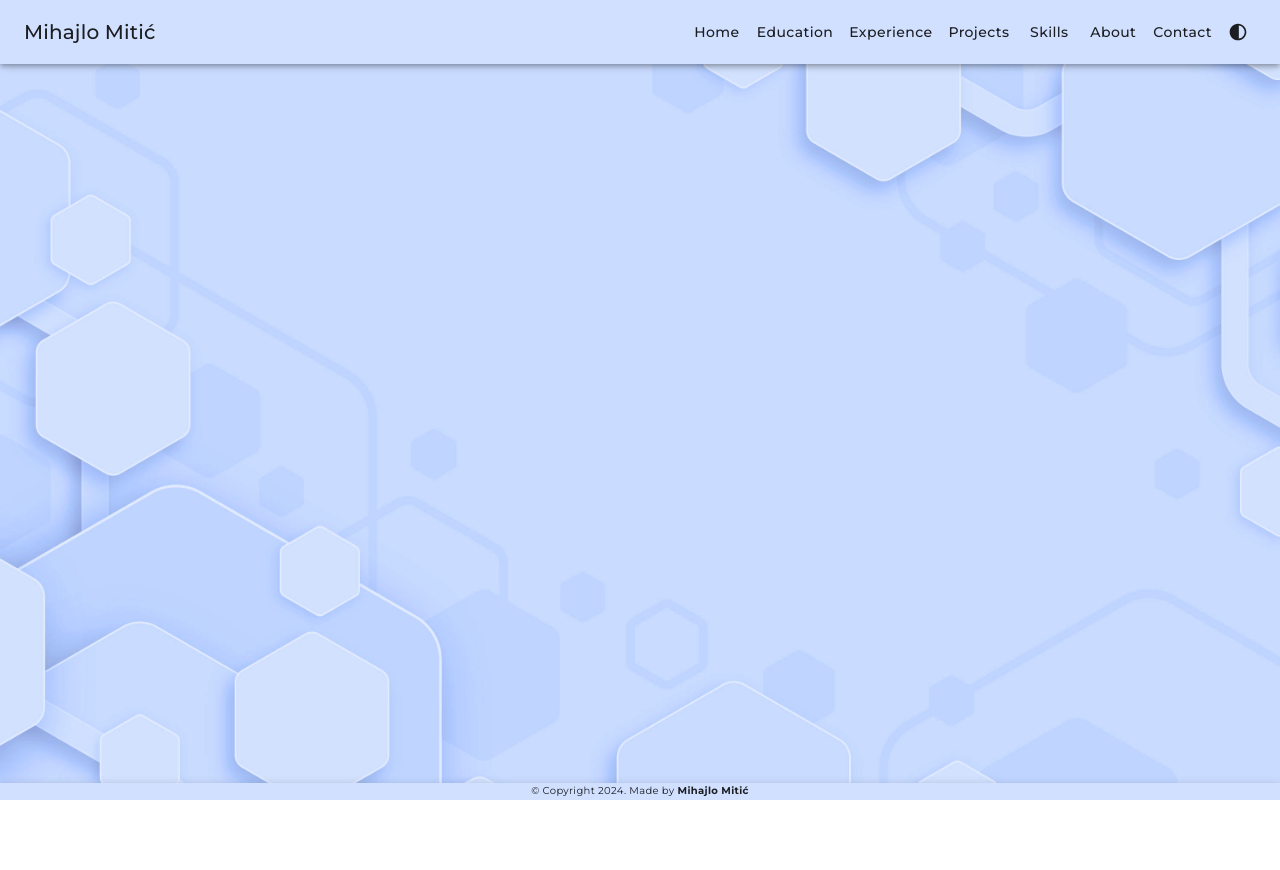
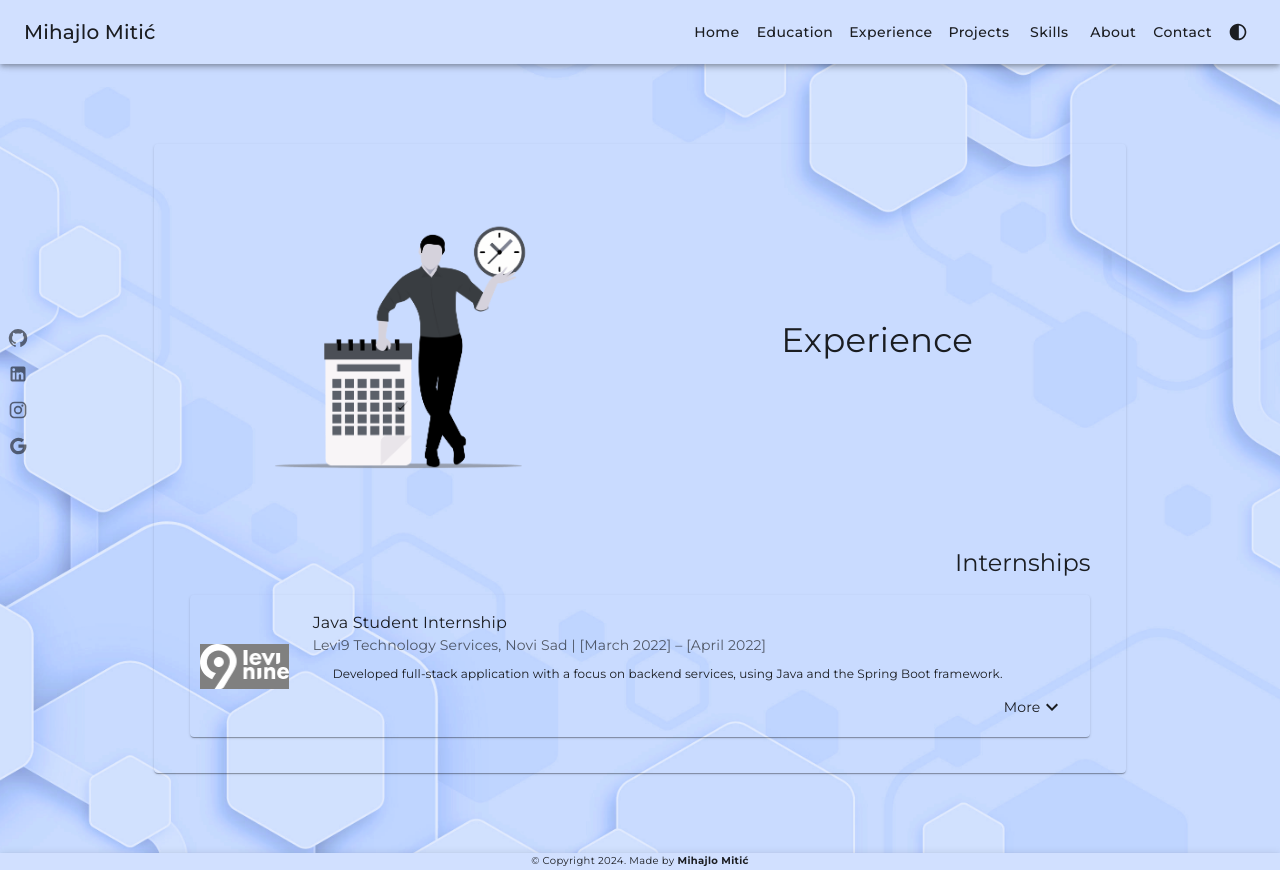
Before and after one commit to mmitic99/mmitic99.github.io, a React (Create React App) app: page /experience in a window 1280 px wide. Before the commit the page ends 800 px from the top, so only its background shows below. Built offline with nearby package versions, Linux system fonts and the light colour scheme.

Commit message:
feat: experience page

```diff
--- a/src/App.js
+++ b/src/App.js
@@ -8,6 +8,7 @@ import { indigo } from "@mui/material/colors";
 import { useState } from "react";
 import React from "react";
 import Education from "./components/Education.js";
+import Experience from "./components/Experience.js";
 
 const lightBackground = "/img/lightBackground.png";
 const darkBackground = "/img/darkBackground.png";
@@ -81,6 +82,10 @@ function App() {
               path="/education"
               element={<Education navbarHeight={navbarHeight} />}
             />
+            <Route
+              path="/experience"
+              element={<Experience navbarHeight={navbarHeight} />}
+            />
           </Routes>
           <Footbar />
         </Router>
--- a/src/components/Education.js
+++ b/src/components/Education.js
@@ -30,26 +30,21 @@ function Education({ navbarHeight }) {
             justify: "flex-end",
           }}
         >
-          <Grid2
-            size={small ? 16 : 8}
-            alignItems="center"
-            justify="flex-end"
-            order={small ? 2 : 1}
-          >
-            <img
-              src={process.env.PUBLIC_URL + "/img/education.png"}
-              style={{ width: "100%", height: "100%" }}
-            />
-          </Grid2>
-          <Grid2
-            size={small ? 16 : 8}
-            alignItems="center"
-            justify="center"
-            order={small ? 1 : 2}
-          >
+          <Grid2 size={small ? 16 : 8} alignItems="center" justify="center">
             <Typography variant="h4" justifyContent="center" align="center">
               Education
             </Typography>
+          </Grid2>
+          <Grid2 size={small ? 16 : 8} alignItems="center" justify="flex-end">
+            <img
+              src={process.env.PUBLIC_URL + "/img/education.png"}
+              style={{
+                width: "100%",
+                height: "100%",
+                maxHeight: "400px",
+                maxWidth: "400px",
+              }}
+            />
           </Grid2>
           <Grid2 size={16} alignItems="center" justify="flex-end" order={3}>
             <List>
@@ -73,6 +68,7 @@ function Education({ navbarHeight }) {
                   >
                     <Grid2 size={small ? 16 : 2} align="center">
                       <Avatar
+                        variant="square"
                         component={Link}
                         to="https://ftn.uns.ac.rs"
                         target="_blank"
--- /dev/null
+++ b/src/components/Experience.js
@@ -0,0 +1,145 @@
+import {
+  Avatar,
+  Collapse,
+  Grid2,
+  List,
+  ListItem,
+  ListItemButton,
+  ListItemIcon,
+  ListItemText,
+  Paper,
+  Typography,
+  useMediaQuery,
+} from "@mui/material";
+import React, { useState } from "react";
+import SocialMediaBar from "./SocialMediaBar";
+import TransparentPaper from "./common/TransparentPaper";
+import CenteredBox from "./common/CenteredBox";
+import { smallScreen } from "./common/const";
+import { Link } from "react-router-dom";
+import SmallerListItemText from "./common/SmallerListItemText";
+import { ExpandLess, ExpandMore } from "@mui/icons-material";
+
+function Experience({ navbarHeight }) {
+  const small = useMediaQuery(smallScreen);
+  const [open, setOpen] = useState(false);
+  const handleClick = () => {
+    setOpen(!open);
+  };
+  return (
+    <CenteredBox navbarHeight={navbarHeight}>
+      <TransparentPaper>
+        <Grid2
+          container
+          spacing={small ? 0 : 2}
+          columns={16}
+          direction={small ? "column" : "row"}
+          sx={{
+            alignItems: "center",
+            justify: "flex-end",
+          }}
+        >
+          <Grid2
+            size={small ? 16 : 8}
+            alignItems="center"
+            justify="flex-end"
+            order={small ? 2 : 1}
+          >
+            <img
+              src={process.env.PUBLIC_URL + "/img/experience.png"}
+              style={{ width: "100%", height: "100%" }}
+            />
+          </Grid2>
+          <Grid2
+            size={small ? 16 : 8}
+            alignItems="center"
+            justify="center"
+            order={small ? 1 : 2}
+          >
+            <Typography variant="h4" justifyContent="center" align="center">
+              Experience
+            </Typography>
+          </Grid2>
+          <Grid2 size={16} alignItems="center" justify="flex-end" order={3}>
+            <List>
+              <ListItem sx={{ display: "flex", justifyContent: "flex-end" }}>
+                <Typography variant="h5">Internships</Typography>
+              </ListItem>
+              <ListItem>
+                <Paper
+                  sx={{
+                    backgroundColor: "transparent",
+                    p: "10px",
+                    width: "100%",
+                  }}
+                >
+                  <Grid2
+                    container
+                    spacing={3}
+                    columns={16}
+                    direction={small ? "column" : "row"}
+                    sx={{
+                      alignItems: "center",
+                      justify: "flex-end",
+                    }}
+                  >
+                    <Grid2 size={small ? 16 : 2} align="center">
+                      <Avatar
+                        variant="square"
+                        component={Link}
+                        to="https://www.levi9.com"
+                        target="_blank"
+                        src={process.env.PUBLIC_URL + "/img/levi9.png"}
+                        sx={{
+                          width: "100%",
+                          height: "100%",
+                          background: "gray",
+                          maxWidth: "120px",
+                        }}
+                      ></Avatar>
+                    </Grid2>
+                    <Grid2 size={small ? 16 : 14}>
+                      <ListItemText
+                        primary="Java Student Internship"
+                        secondary="Levi9 Technology Services, Novi Sad | [March 2022] – [April 2022]"
+                      />
+                      <List disablePadding sx={{ pl: "20px" }}>
+                        <ListItem disablePadding>
+                          <SmallerListItemText primary="Developed full-stack application with a focus on backend services, using Java and the Spring Boot framework." />
+                        </ListItem>
+                        <ListItem disablePadding>
+                          <ListItemButton
+                            onClick={handleClick}
+                            sx={{ display: "flex", justifyContent: "flex-end" }}
+                          >
+                            <Typography variant="body2">
+                              {open ? "Less" : "More"}
+                            </Typography>
+
+                            {open ? <ExpandLess /> : <ExpandMore />}
+                          </ListItemButton>
+                        </ListItem>
+                        <ListItem disablePadding>
+                          <Collapse in={open} timout="auto" unmountOnExit>
+                            <List>
+                              <ListItem>
+                                <SmallerListItemText primary="The topic of the internship was creating a web application for vehicle booking and displaying the booking history. It was necessary to implement a microservice architecture where microservices communicated with each other via the RESTful API protocol. All microservices were placed on the AWS platform (EC2 instances) where a database (PostgreSQL) was also places. Additional AWS services used were SES (Simple Email Service) and SNS (Simple Notification Service) for sending notification to application users. The Google Maps API was used to display vehicles on the map. Web sockets are used for the purpose of displaying the current state of free vechile. Tools: Java, Spring Boot, AWS (EC2, RDS), Google Maps API, Feign Client, PostgreSQL, Hibernate ORM, Eureka service discovery, Websockets, Mockito, JUnit, Angular" />
+                              </ListItem>
+                            </List>
+                          </Collapse>
+                        </ListItem>
+                      </List>
+                    </Grid2>
+                  </Grid2>
+                </Paper>
+              </ListItem>
+            </List>
+          </Grid2>
+        </Grid2>
+      </TransparentPaper>
+      <SocialMediaBar></SocialMediaBar>
+    </CenteredBox>
+  );
+}
+
+export default Experience;
```
Also changed, not shown: public/img/experience.png (added), public/img/levi9.png (added).
